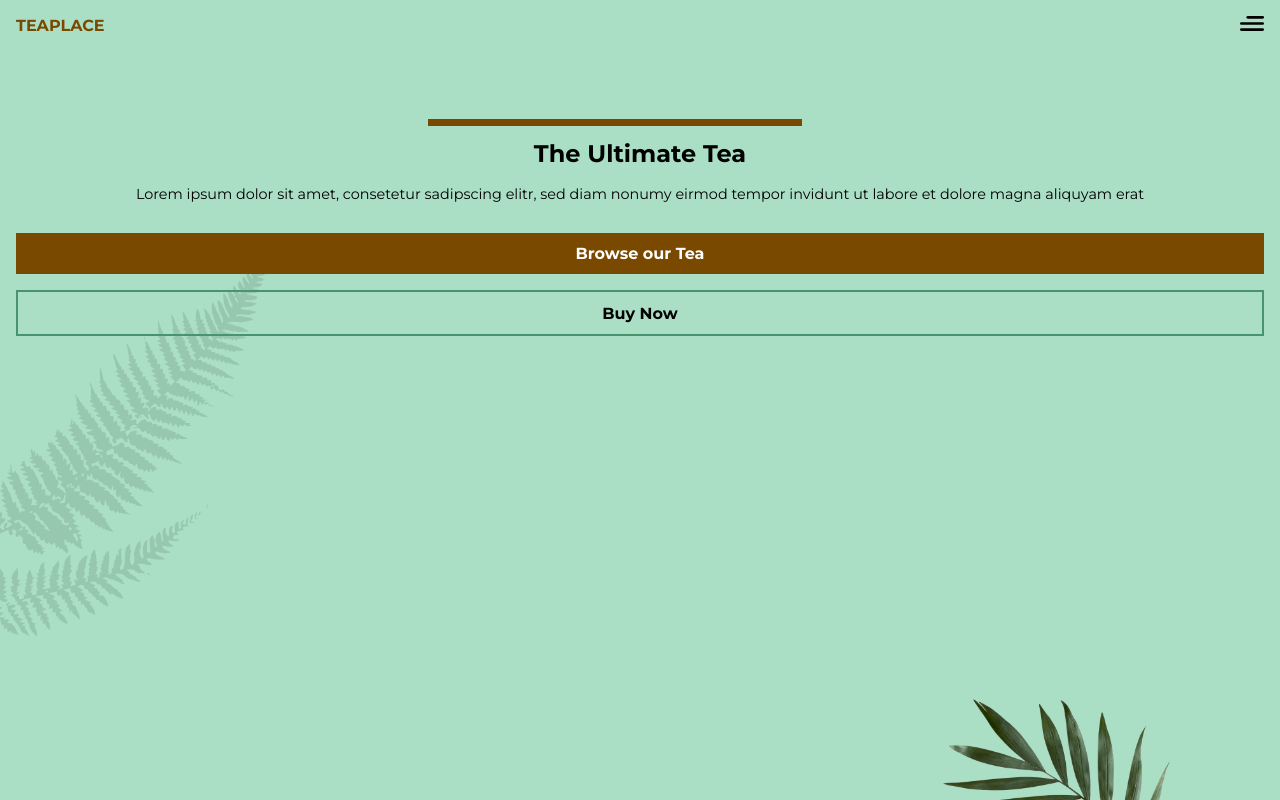
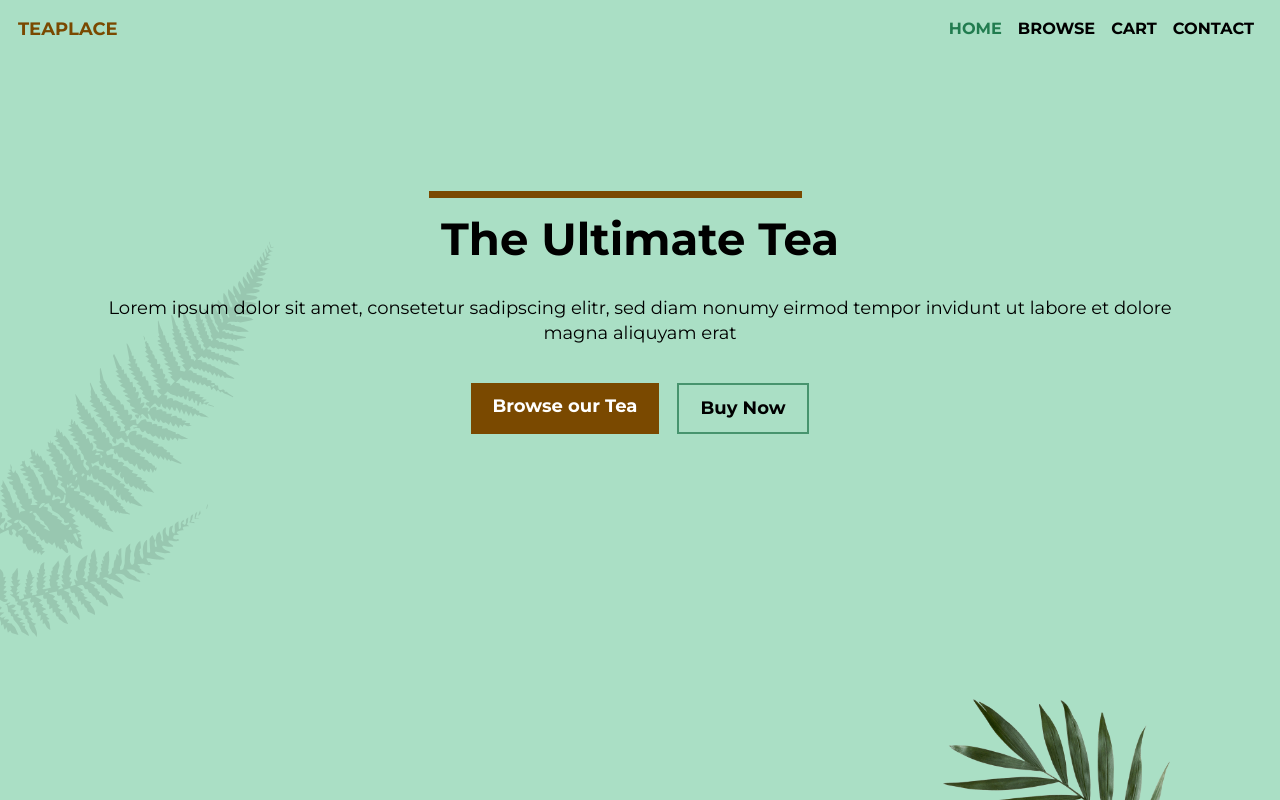
Before and after one commit to loagsword/tea-shop-ui, a website built with webpack: page index.html in a window 1280 px wide. Built offline with nearby package versions, Linux system fonts and the light colour scheme.

Commit message:
update for tablet css

```diff
--- a/index.css
+++ b/index.css
@@ -140,3 +140,43 @@ p {
     z-index: -1;
     opacity: 0.1;
 }
+
+/* Tablet layout @ 500px */
+
+@media (min-width: 500px) {
+    body {
+        font-size: 18px;
+    }
+    .menu, .exit {
+        display: none;
+    }
+    ul {
+        display: flex;
+        background: none;
+        height: unset;
+        position: unset;
+        text-transform: uppercase;
+    }
+
+    ul li a {
+        font-size: .9em;
+        margin-left: unset;
+        padding: 0 .5rem;
+    }
+    h1 {
+        font-size: 2.5em;
+    }
+    p {
+        font-size: 1em;
+    }
+    .btn-container {
+        display: flex;
+        justify-content: center;
+    }
+    .cta {
+        padding: .7em 1.2em;
+    }
+    .outline {
+        margin-left: 1em;
+    }
+}
```
